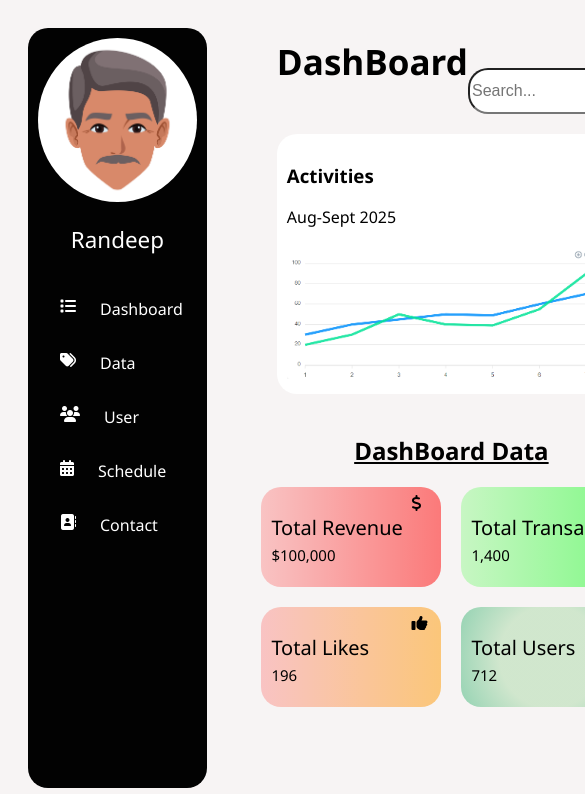
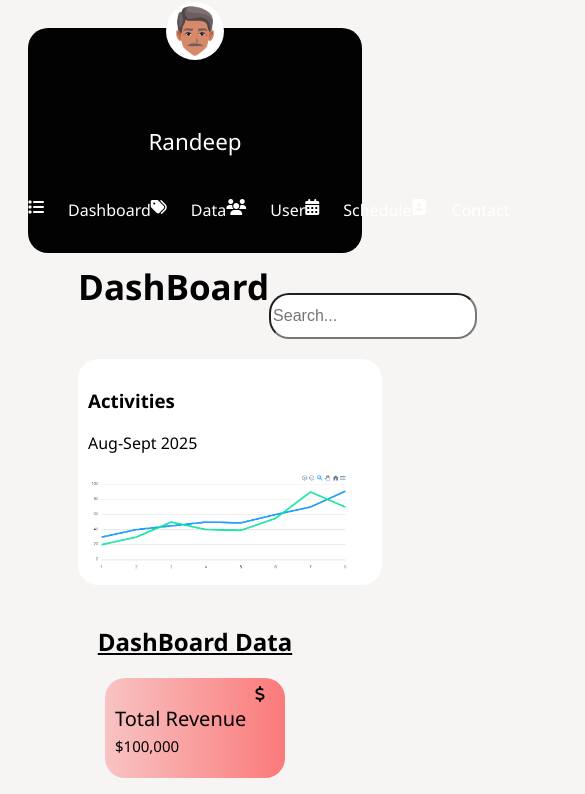
Before and after one commit to rj-randeep/frontend-projects, a plain HTML site: page DashBoard Project/index.html in a window 390 px wide. Shown: the top 794 px of the page, 585 px wide, since content can reach past the window. Drawn offline with Linux system fonts and the light colour scheme.

Commit message:
make the site more responsive

```diff
--- a/DashBoard Project/style.css
+++ b/DashBoard Project/style.css
@@ -401,3 +401,31 @@ article h2:hover{
     text-decoration-color: gold;
     transition: 800ms;
 }
+
+@media screen and (max-width: 780px) {
+    main{
+    display: block;
+    }
+    .left{
+        position: static;
+        height: auto;
+    }
+    .profile-img{
+        width: 15%;
+        position: absolute;
+        top: 0.1rem;
+    }
+    .profile p{
+        margin-top: 5.5rem;
+    }
+    .navbar{
+        display: flex;
+        margin: 0%;
+        justify-content: space-around;
+    }
+    .nav{
+        margin: 0%;
+        padding: 0%;
+    }
+
+}
```
